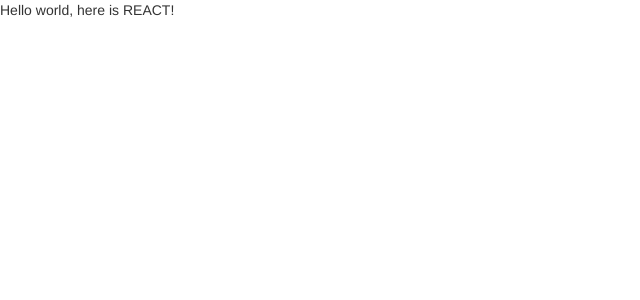
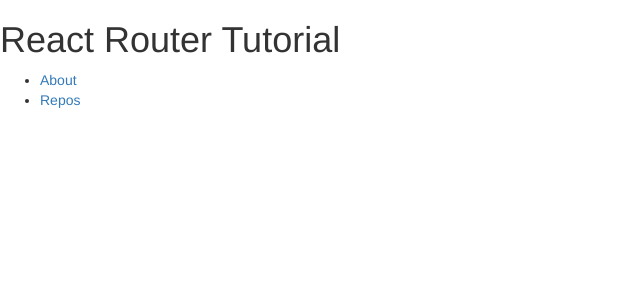
Before and after one commit to arbadev/marvel-heroes, a React app: page /about in a window 1280 px wide. Shown: the top 300 px of the page, without its empty margins (0-640 px from the left). Built offline with nearby package versions, Linux system fonts and the light colour scheme.

Commit message:
added sass and styles es6 loader to webpack

```diff
--- a/package.json
+++ b/package.json
@@ -25,7 +25,12 @@
     "babel-loader": "^6.2.7",
     "babel-preset-es2015": "^6.18.0",
     "babel-preset-react": "^6.16.0",
+    "css-loader": "^0.25.0",
+    "extract-text-webpack-plugin": "^1.0.1",
     "html-webpack-plugin": "^2.24.1",
+    "node-sass": "^3.11.1",
+    "sass-loader": "^4.0.2",
+    "style-loader": "^0.13.1",
     "webpack": "^1.13.3",
     "webpack-dev-server": "^1.16.2",
     "webpack-livereload-plugin": "^0.9.0"
--- a/src/App.js
+++ b/src/App.js
@@ -1,9 +1,23 @@
 import React, { Component } from 'react'
+import { Link } from 'react-router'
+import NavLink from './components/NavLink'
+// import './styles/App.scss'
+
+
 
 class App extends Component {
   render() {
     return (
-      <p>Hello world, here is REACT!</p>
+      <div>
+        <h1>React Router Tutorial</h1>
+        <ul role="nav">
+          <li><NavLink to="/about">About</NavLink></li>
+          <li><NavLink to="/repos">Repos</NavLink></li>
+        </ul>
+        {/* Rendering from its parent App */}
+        {this.props.children}
+
+      </div>
     )
   }
 }
--- /dev/null
+++ b/src/components/About.js
@@ -0,0 +1,11 @@
+import React, { Component } from 'react'
+
+class About extends Component {
+  render() {
+    return (
+      <div>About</div>
+    )
+  }
+}
+
+export default About
--- /dev/null
+++ b/src/components/NavLink.js
@@ -0,0 +1,14 @@
+import React, { Component } from 'react'
+import { Link } from 'react-router'
+import '../styles/App.scss'
+
+
+class NavLink extends Component {
+  render() {
+    return (
+      <Link {...this.props} activeClassName="active"/>
+    )
+  }
+}
+
+export default NavLink
--- /dev/null
+++ b/src/components/Repos.js
@@ -0,0 +1,11 @@
+import React, { Component } from 'react'
+
+class Repos extends Component {
+  render() {
+    return (
+      <div>Repos</div>
+    )
+  }
+}
+
+export default Repos
--- a/src/index.js
+++ b/src/index.js
@@ -1,14 +1,18 @@
 import React from 'react'
 import ReactDOM from 'react-dom'
 import App from './App'
+import About from './components/About'
+import Repos from './components/Repos'
 import { Router, Route, hashHistory } from 'react-router'
 
 
-ReactDOM.render(
-  (
+ReactDOM.render((
   <Router history={hashHistory}>
-    <Route path="/" component={App}/>
+    <Route path="/" component={App}>
+      {/* make them children of `App` */}
+      <Route path="/repos" component={Repos}/>
+      <Route path="/about" component={About}/>
+    </Route>
   </Router>
 ),
-  document.getElementById('app')
-)
+document.getElementById('app'))
--- /dev/null
+++ b/src/styles/App.scss
@@ -0,0 +1,3 @@
+.active {
+  color: green;
+}
--- a/webpack.config.js
+++ b/webpack.config.js
@@ -1,10 +1,16 @@
 var LiveReloadPlugin = require('webpack-livereload-plugin')
 var HtmlWebpackPlugin = require('html-webpack-plugin')
+var ExtractTextPlugin = require('extract-text-webpack-plugin')
+// var path = require('path')
 
 var HTMLWebpackPluginConfig = new HtmlWebpackPlugin({
   template: __dirname + '/src/index.html',
   filename: 'index.html',
   inject: 'body'
+})
+
+var ExtractTextPluginConfig = new ExtractTextPlugin('public/style.css', {
+  allChunks: true
 })
 
 var live
@@ -17,7 +23,7 @@
     filename: "index_bundle.js"
   },
   resolve: {
-    extensions: ['', '.js']
+    extensions: ['', '.js','.scss']
   },
   devServer: {
     port: 8080,
@@ -29,8 +35,13 @@
         test: /(\.js|.jsx)$/,
         exclude: /node_modules/,
         loader: "babel"
+      },
+      {
+        test: /\.scss$/,
+        exclude: /node_modules/,
+        loader: ExtractTextPlugin.extract('css!sass')
       }
     ]
   },
-  plugins: [HTMLWebpackPluginConfig, LiveReloadPlugin]
+  plugins: [HTMLWebpackPluginConfig, LiveReloadPlugin, ExtractTextPluginConfig]
 };
```
Also changed, not shown: .babelrc.
